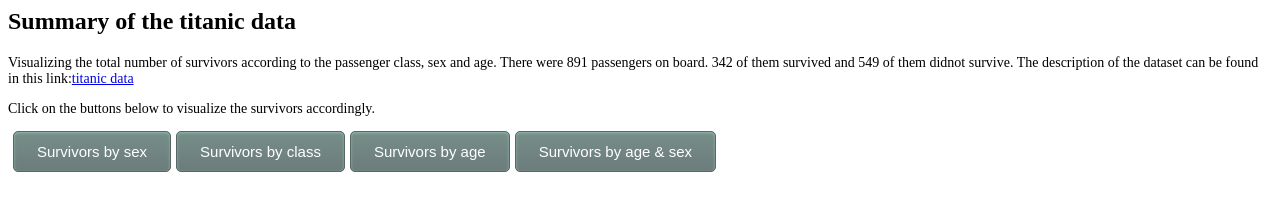
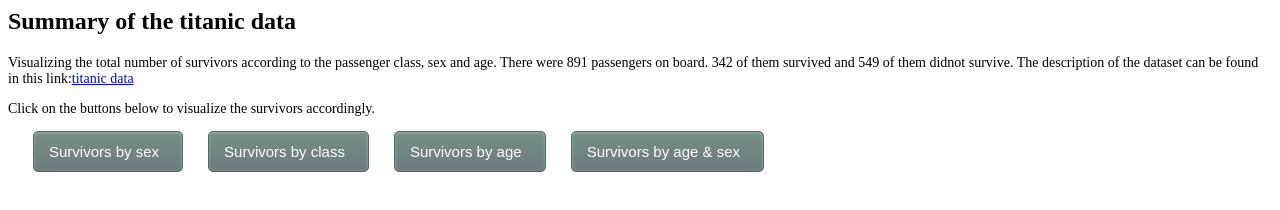
Before and after one commit to sabiha90/P6-Data-Visualization-using-Titanic-data-DAND, a plain HTML site: page index_final.html in a window 1280 px wide. Drawn offline with nearby package versions, Linux system fonts and the light colour scheme; a script that the page names is missing.

Commit message:
Update myStyles.css

```diff
--- a/css/myStyles.css
+++ b/css/myStyles.css
@@ -11,7 +11,8 @@
     word-wrap: break-word;
   }
 button{
-      -webkit-box-shadow:inset 0px 1px 3px 0px #91b8b3;
+
+       -webkit-box-shadow:inset 0px 1px 3px 0px #91b8b3;
       box-shadow:inset 0px 1px 3px 0px #91b8b3;
       background:-webkit-gradient(linear, left top, left bottom, color-stop(0.05, #768d87), color-stop(1, #6c7c7c));
       background:-moz-linear-gradient(top, #768d87 5%, #6c7c7c 100%);
@@ -19,6 +20,7 @@ button{
       background:-o-linear-gradient(top, #768d87 5%, #6c7c7c 100%);
       background:-ms-linear-gradient(top, #768d87 5%, #6c7c7c 100%);
       background:linear-gradient(to bottom, #768d87 5%, #6c7c7c 100%);
+
       background-color:#768d87;
       border-radius:5px;
       border:1px solid #566963;
@@ -27,9 +29,13 @@ button{
       color:#ffffff;
       font-family:Arial;
       font-size:15px;
-      padding:11px 23px;
+      padding: 11px 23px;
+      padding-left:15px;
       text-decoration:none;
-      margin-left:5px;
+      margin-left:25px;
+      margin-bottom: 25px;
+      text-align: center;
+
 }
 
 
```
